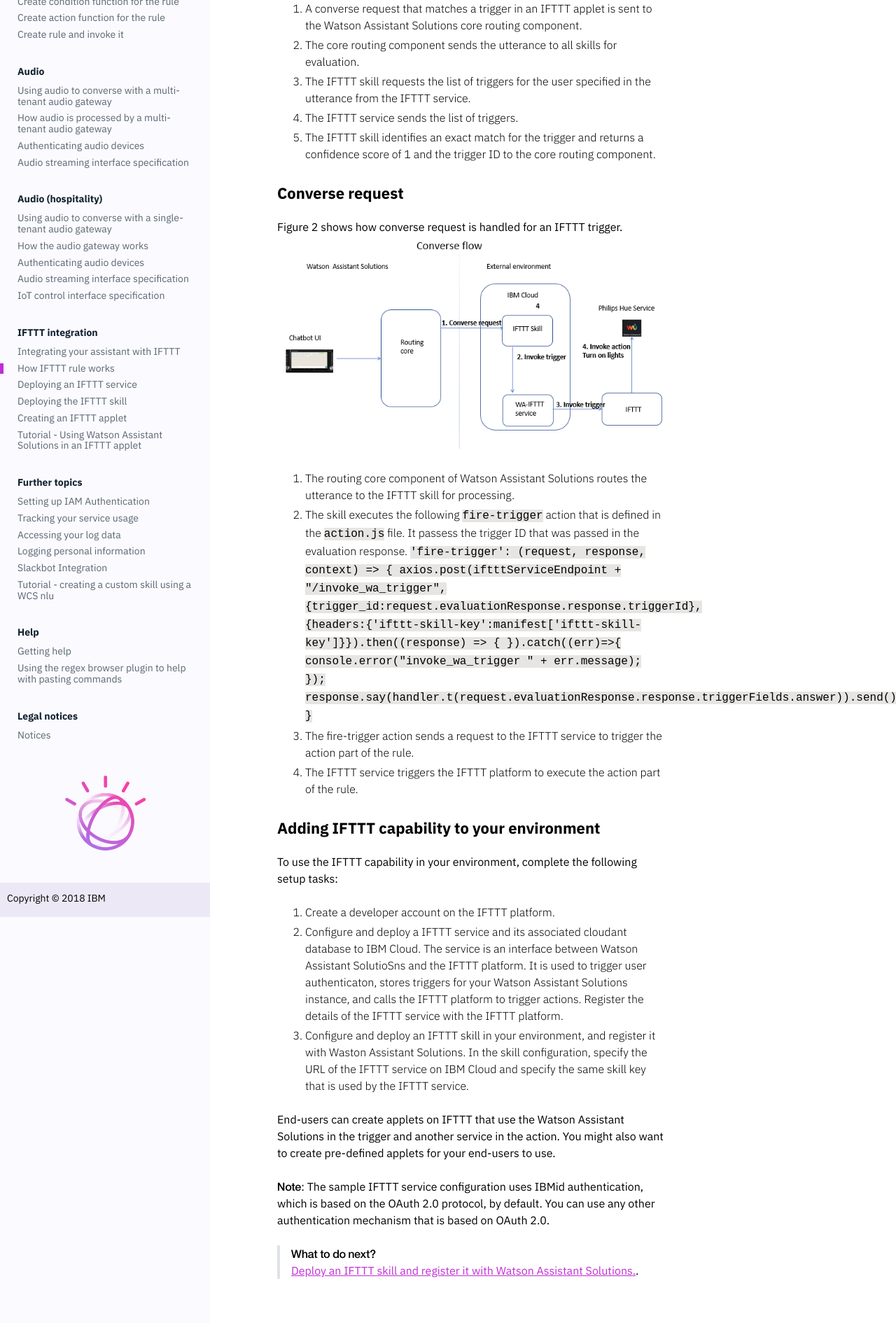
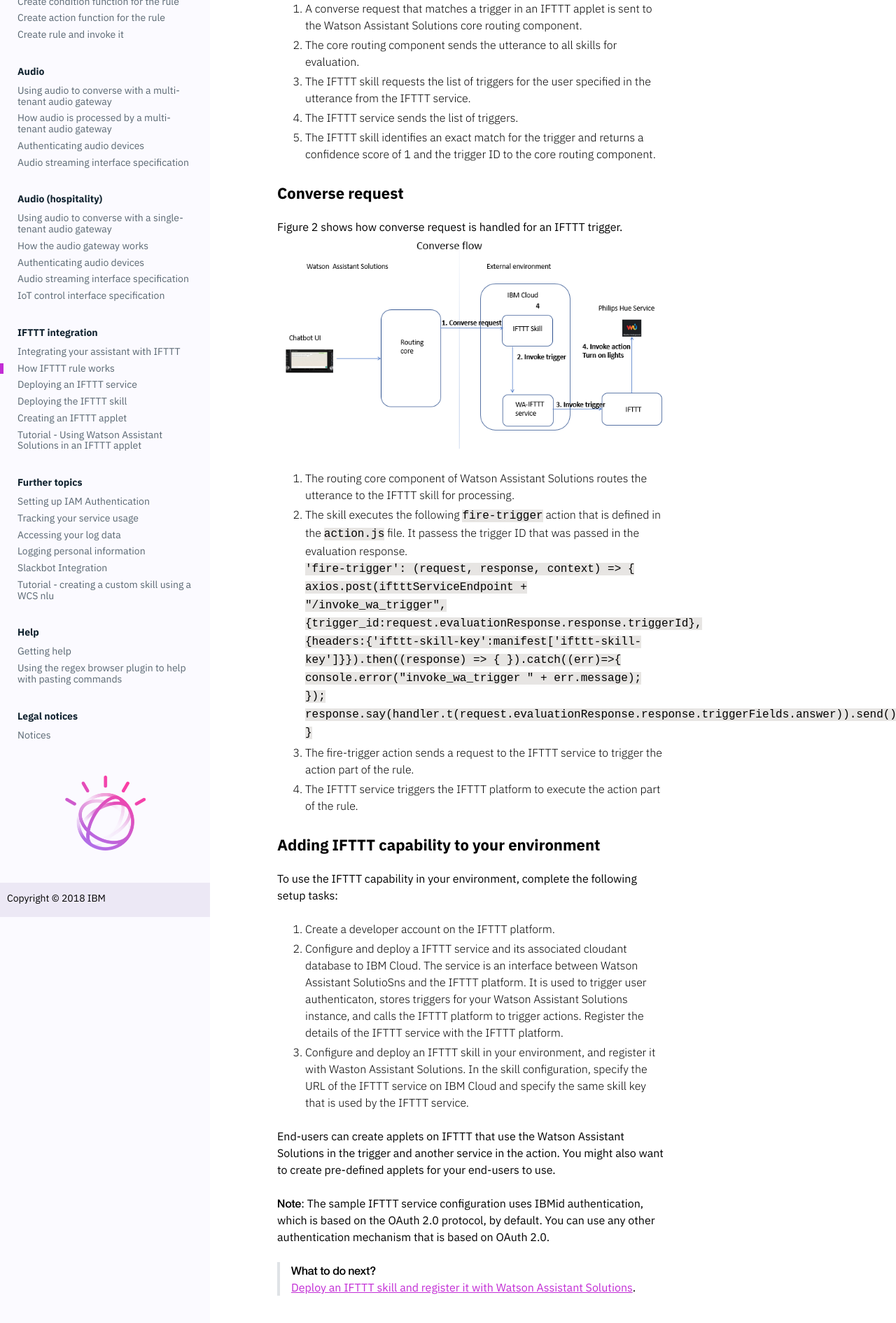
Before and after one commit to Watson-Personal-Assistant/developer, a Jekyll site: the page built from _content/ifttt/how_ifttt_works.md, in a window 1280 px wide, cut to the strip 850-2740 px from the top of the page. Shown: the whole strip at 70% size. Built offline with Jekyll 4.4.1, drawn with Linux system fonts in a browser that asks for light colours.

Commit message:
Update how_ifttt_works.md
Formatting

```diff
--- a/_content/ifttt/how_ifttt_works.md
+++ b/_content/ifttt/how_ifttt_works.md
@@ -17,9 +17,9 @@
 
 ### Converse request
 Figure 2 shows how converse request is handled for an IFTTT trigger.
-![Converse request]({{site.baseurl}}/ifttt/converse_flow.png)
-1.  The routing core component of Watson Assistant Solutions routes the utterance to the IFTTT skill for processing.
-2. The skill executes the following `fire-trigger` action that is defined in the `action.js` file.  It passess the trigger ID that was passed in the evaluation response.
+![Converse]({{site.baseurl}}/ifttt/converse_flow.PNG)
+1. The routing core component of Watson Assistant Solutions routes the utterance to the IFTTT skill for processing.
+2. The skill executes the following `fire-trigger` action that is defined in the `action.js` file.  It passess the trigger ID that was passed in the evaluation response.<br/>
 `'fire-trigger': (request, response, context) => { axios.post(iftttServiceEndpoint + "/invoke_wa_trigger", {trigger_id:request.evaluationResponse.response.triggerId}, {headers:{'ifttt-skill-key':manifest['ifttt-skill-key']}}).then((response) => { }).catch((err)=>{ console.error("invoke_wa_trigger " + err.message); }); response.say(handler.t(request.evaluationResponse.response.triggerFields.answer)).send(); }`
 3. The fire-trigger action sends a request to the IFTTT service to trigger the action part of the rule.
 4. The IFTTT service triggers the IFTTT platform to execute the action part of the rule.
@@ -35,4 +35,4 @@
 **Note**: The sample IFTTT service configuration uses IBMid authentication, which is based on the OAuth 2.0 protocol, by default. You can use any other authentication mechanism that is based on OAuth 2.0.
 
 > **What to do next?**<br/>
-[Deploy an IFTTT skill and register it with Watson Assistant Solutions.]({{site.baseurl}}/ifttt/configure_wa_ifttt_service).
+[Deploy an IFTTT skill and register it with Watson Assistant Solutions]({{site.baseurl}}/ifttt/configure_wa_ifttt_service).
```
